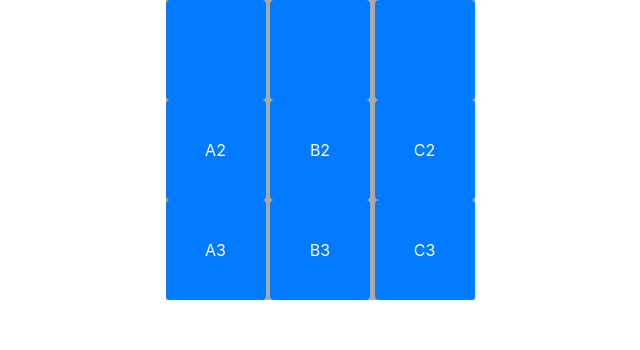
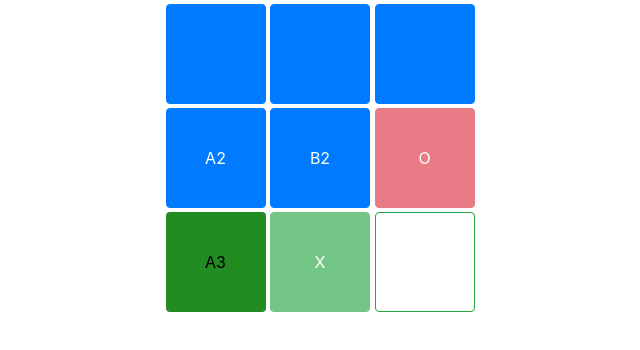
Before and after one commit to whiteandrewj/my-node-project, a website: page public/index.html in a window 1280 px wide. Shown: the whole page, without its empty margins (320-960 px from the left). Drawn offline with nearby package versions, Linux system fonts and the light colour scheme.

Commit message:
edit style

```diff
--- a/public/index.html
+++ b/public/index.html
@@ -10,20 +10,20 @@
   <div class="container">
     <div class="row justify-content-center">
       <div class="col-auto">
-        <div class="row-auto" style="background-color: darkgrey;">
+        <div class="m-1">
           <input type="button" class="btn btn-primary" style="width: 100px; height: 100px;"></input>
           <input type="button" class="btn btn-primary" style="width: 100px; height: 100px;"></input>
           <input type="button" class="btn btn-primary" style="width: 100px; height: 100px;"></input>
         </div>
-        <div class="row-auto" style="background-color: darkgrey;">
+        <div class="m-1">
           <button type="button" class="btn btn-primary" style="width: 100px; height: 100px;">A2</button>
           <button type="button" class="btn btn-primary" style="width: 100px; height: 100px;">B2</button>
-          <button type="button" class="btn btn-primary" style="width: 100px; height: 100px;">C2</button>
+          <button type="button" class="btn btn-danger" style="width: 100px; height: 100px" disabled>O</button>
         </div>
-        <div class="row-auto" style="background-color: darkgrey;">
-          <button type="button" class="btn btn-primary" style="width: 100px; height: 100px;">A3</button>
-          <button type="button" class="btn btn-primary" style="width: 100px; height: 100px;">B3</button>
-          <button type="button" class="btn btn-primary" style="width: 100px; height: 100px;">C3</button>
+        <div class="m-1">
+          <button type="button" class="btn" style="width: 100px; height: 100px; background-color: forestgreen;">A3</button>
+          <button type="button" class="btn btn-success" style="width: 100px; height: 100px;" disabled>X</button>
+          <button type="button" class="btn btn-outline-success" style="width: 100px; height: 100px;"></button>
         </div>
       </div>
     </div>
```
